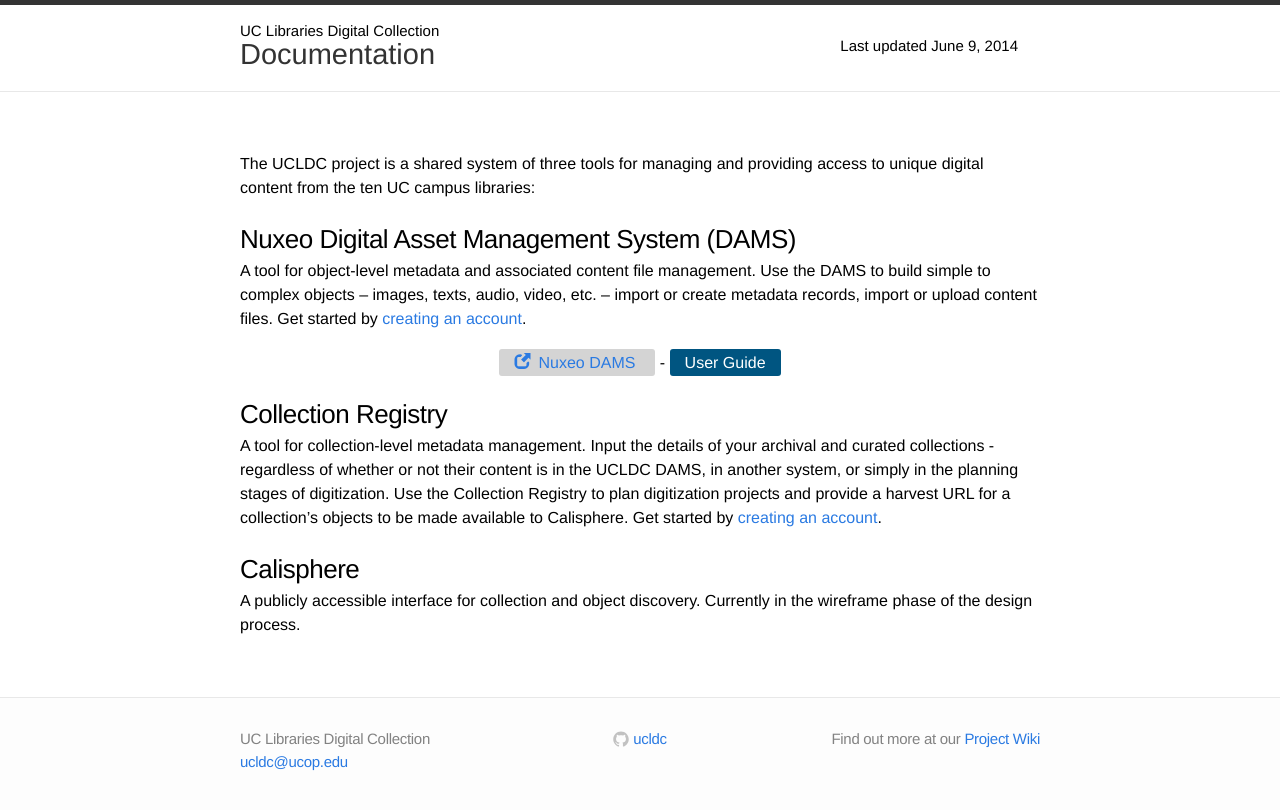
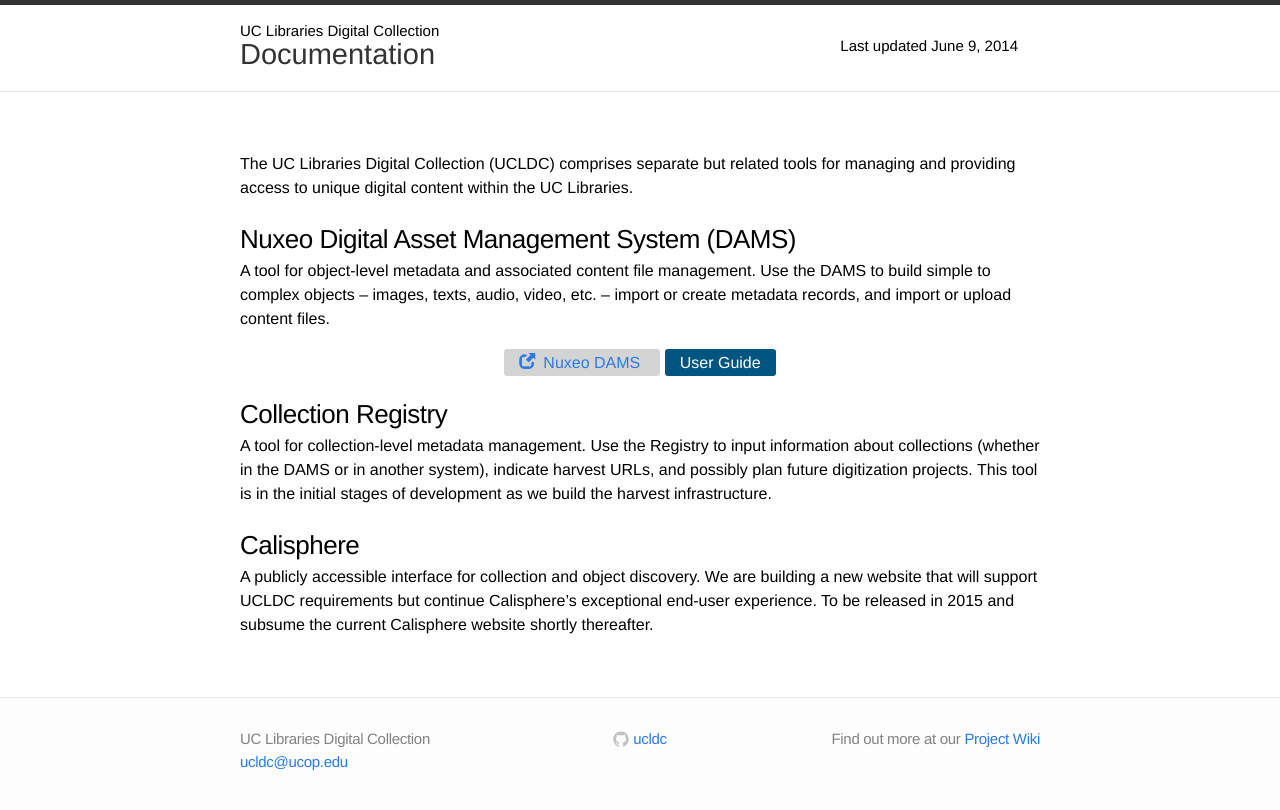
Before and after one commit to ucldc/ucldc-docs, a Jekyll site: the page built from index.md, in a window 1280 px wide. Shown: the top 810 px of the page. Built offline with Jekyll 4.4.1, drawn with Linux system fonts in a browser that asks for light colours; nearby versions of some CDN libraries.

Commit message:
Update index.md

```diff
--- a/index.md
+++ b/index.md
@@ -3,25 +3,24 @@
 date: 3/6/2014
 ---
 
-The UCLDC project is a shared system of three tools for managing and providing access to unique digital content from the ten UC campus libraries:
+The UC Libraries Digital Collection (UCLDC) comprises separate but related tools for managing and providing access to unique digital content within the UC Libraries.
 
 Nuxeo Digital Asset Management System (DAMS)
 ==============================================================================
 
-A tool for object-level metadata and associated content file management. Use the DAMS to build simple to complex objects -- images, texts, audio, video, etc. -- import or create metadata records, import or upload content files. Get started by [creating an account]({{ site.url }}{{site.baseurl}}/docs/create-account/).
+A tool for object-level metadata and associated content file management. Use the DAMS to build simple to complex objects -- images, texts, audio, video, etc. -- import or create metadata records, and import or upload content files.
 
 <p style="text-align: center">
   <a class="button" target="_blank" href="https://nuxeo.cdlib.org/nuxeo/" style="margin-right: 5px;">
     <span class="glyphicon glyphicon-new-window" style="margin-right: 8px;"></span>Nuxeo DAMS
-  </a> - <a href="{{ site.url }}{{site.baseurl}}/docs/dams/index/" class="special-button">User Guide</a>
+  </a>  <a href="{{ site.url }}{{site.baseurl}}/docs/dams/index/" class="special-button">User Guide</a>
 </p>
 
 Collection Registry
 ===================
-
-A tool for collection-level metadata management. Input the details of your archival and curated collections - regardless of whether or not their content is in the UCLDC DAMS, in another system, or simply in the planning stages of digitization. Use the Collection Registry to plan digitization projects and provide a harvest URL for a collection's objects to be made available to Calisphere. Get started by [creating an account]({{ site.url }}{{site.baseurl}}/docs/create-account/).
+A tool for collection-level metadata management. Use the Registry to input information about collections (whether in the DAMS or in another system), indicate harvest URLs, and possibly plan future digitization projects. This tool is in the initial stages of development as we build the harvest infrastructure.
 
 Calisphere
 ================
 
-A publicly accessible interface for collection and object discovery. Currently in the wireframe phase of the design process.
+A publicly accessible interface for collection and object discovery. We are building a new website that will support UCLDC requirements but continue Calisphere's exceptional end-user experience. To be released in 2015 and subsume the current Calisphere website shortly thereafter.
```
